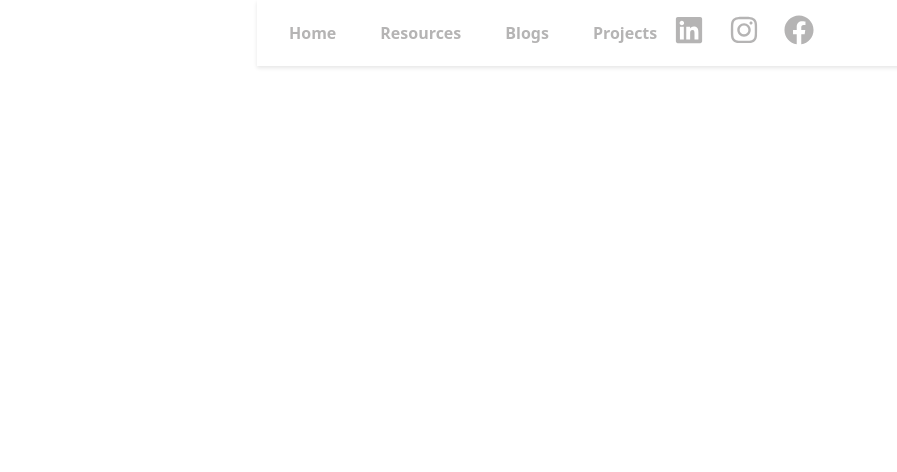
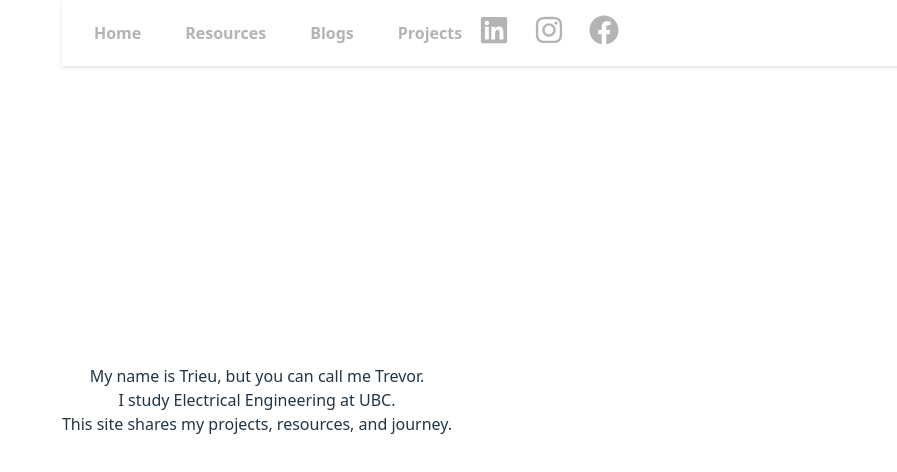
Before and after one commit to ttrieu2025/personal-website, a React (Vite) app: page / in a window 1280 px wide. Shown: the top 472 px of the page, without its empty margins (383-1280 px from the left). Built offline with nearby package versions, Linux system fonts and the light colour scheme.

Commit message:
Create Pages (3)

```diff
--- a/src/App.jsx
+++ b/src/App.jsx
@@ -1,7 +1,7 @@
 import './App.css'
 import { FaLinkedin, FaInstagram, FaFacebook } from 'react-icons/fa'
 import { Routes, Route, Link } from 'react-router-dom'
-import Home from './src/pages/Home'
+import Home from './pages/Home'
 import Resources from './pages/Resources'
 import Blogs from './pages/Blogs'
 import Projects from './pages/Projects'
@@ -11,7 +11,7 @@ function App() {
     <>
       <header className="header">
         <nav className="nav-bar">
-          <Link to="/Home">Home</Link>
+          <Link to="/">Home</Link>
           <Link to="/Resources">Resources</Link>
           <Link to="/Blogs">Blogs</Link>
           <Link to="/Projects">Projects</Link>
@@ -46,7 +46,7 @@ function App() {
 
       {/* Pages */}
       <Routes>
-        <Route path="/Home" element={<Home />} />
+        <Route path="/" element={<Home />} />
         <Route path="/Resources" element={<Resources/>}/>
         <Route path="/Blogs" element={<Blogs/>}/>
         <Route path="/Projects" element={<Projects/>}/>
```
